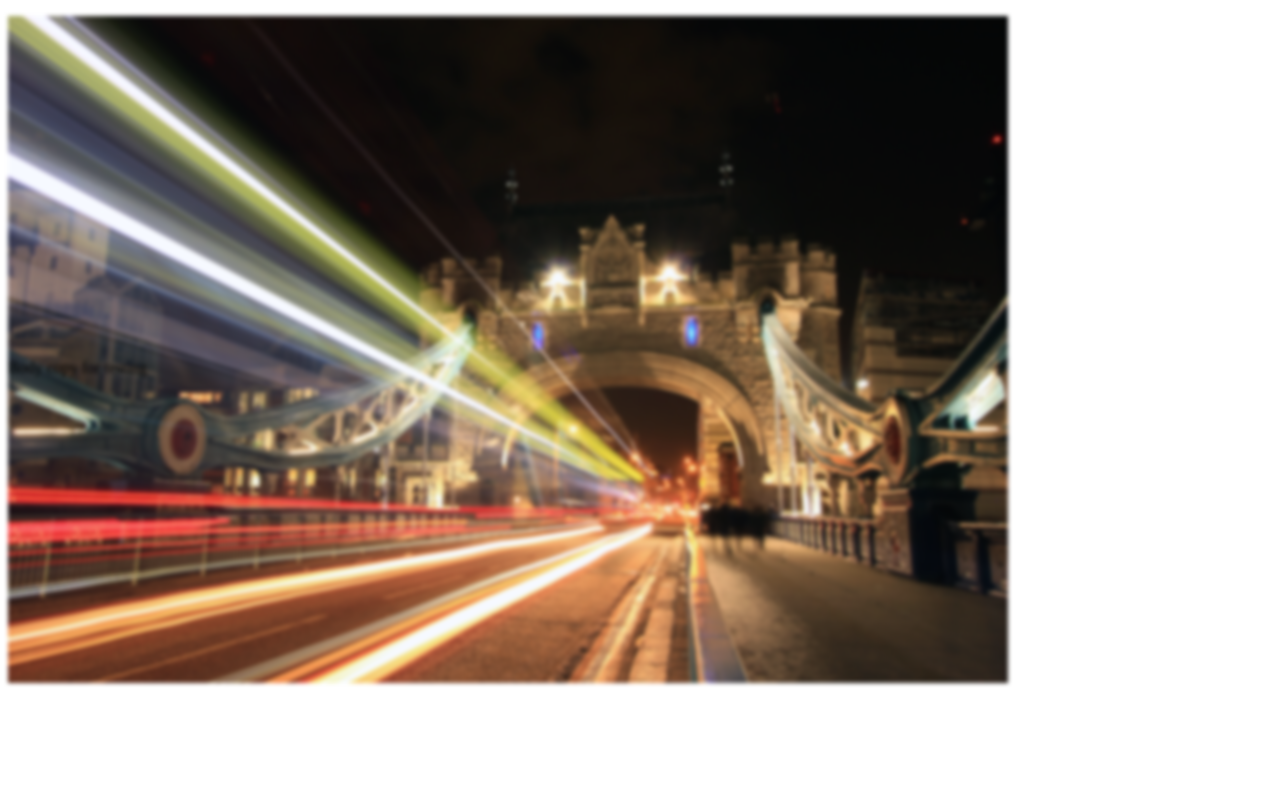
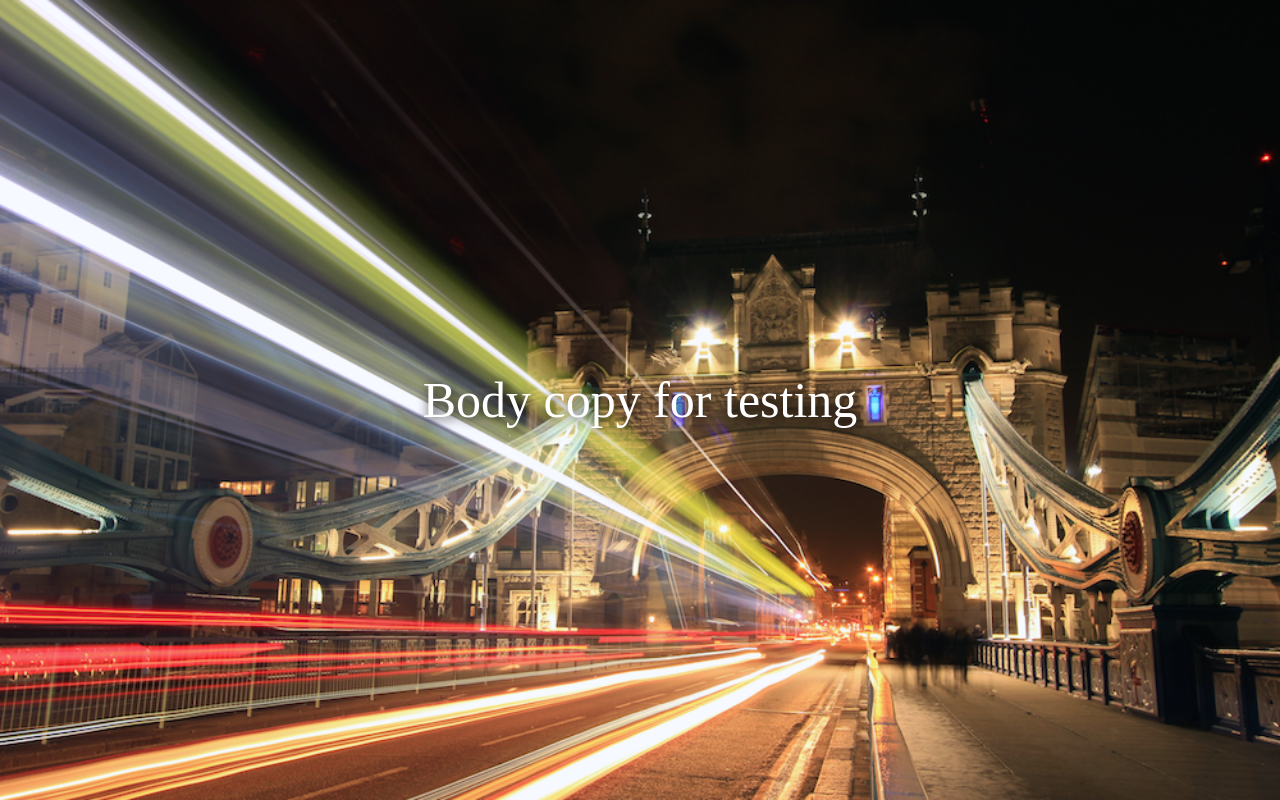
Before and after one commit to wagg-matt/wagg-matt.github.io, a plain HTML site: page index.html in a window 1280 px wide. Drawn offline with Linux system fonts and the light colour scheme.

Commit message:
prepped for demo

```diff
--- a/index.html
+++ b/index.html
@@ -6,20 +6,25 @@
 		<title>Prose.io demo</title>
 		<style>
 			body {
+				background: url('i/1.jpg') center top no-repeat transparent;
 				background-size: cover;
-				-webkit-filter: blur(2px);
-				filter: blur(2px);
-				position: relative;
+				margin: 0;
+				padding: 0;
 			}
 			.copy {
+				color: #fff;
+				font-size: 50px;
+				margin: 0;
 				position: absolute;
+				text-align: center;
 				top: 50%;
+				text-shadow: 2px 2px 12px #000;
 				transform: translateY(-50%);
+				width: 100%;
 			}
 		</style>
 	</head>
 	<body>
-		<p class="image"><img src="i/1.jpg" /></p>
 		<p class="copy">Body copy for testing</p>
 	</body>
 </html>
```
